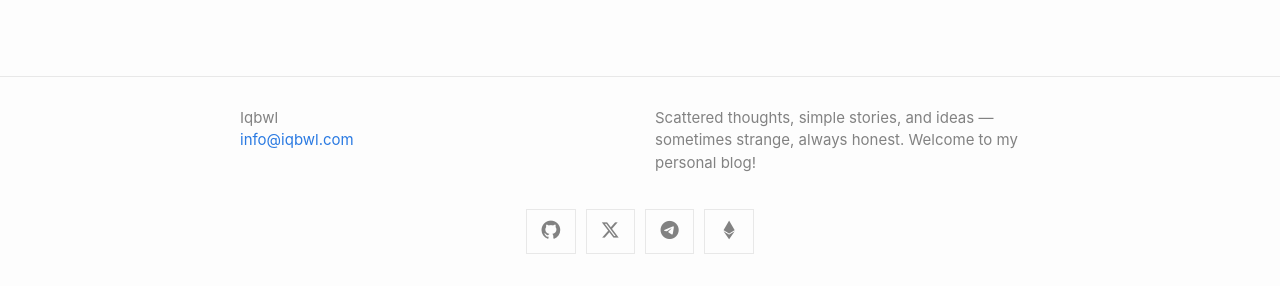
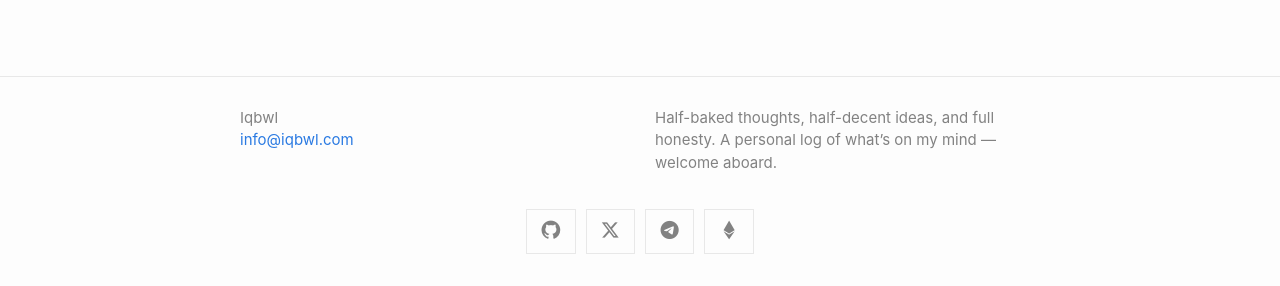
Before and after one commit to iqbwl/iqbwl.github.io, a Jekyll site: the page built from index.md, in a window 1280 px wide. Shown: the part 611-897 px from the top of the page. Built offline with Jekyll 4.4.1, drawn with Linux system fonts in a browser that asks for light colours.

Commit message:
modify blog description

```diff
--- a/_config.yml
+++ b/_config.yml
@@ -6,7 +6,7 @@ author:
 url: "https://iqbwl.com"
 
 description: >
-  Scattered thoughts, simple stories, and ideas — sometimes strange, always honest. Welcome to my personal blog!
+  Half-baked thoughts, half-decent ideas, and full honesty. A personal log of what’s on my mind — welcome aboard.
 
 #theme: minima
 
```
